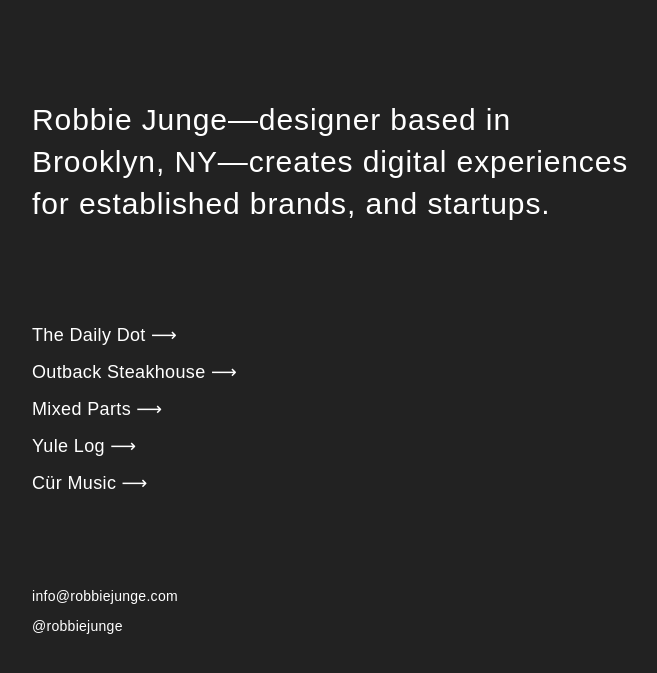
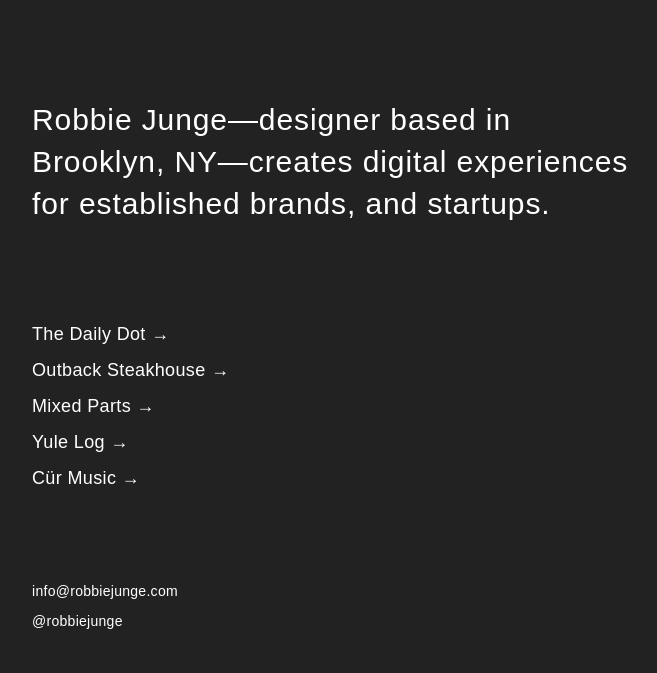
Before and after one commit to robbiejunge/robbiejunge.github.io, a Jekyll site: the page index.html, which Jekyll copies as it is, in a window 1280 px wide. Shown: the top 673 px of the page, without its empty margins (134-791 px from the left). Built offline with Jekyll 4.4.1, drawn with Linux system fonts in a browser that asks for light colours.

Commit message:
Add files via upload

```diff
--- a/Outback.html
+++ b/Outback.html
@@ -17,8 +17,8 @@
  <img src="images/Outback_Desktop_1.png">
 
  <h1 class="pullquote">Sitefinity Website of the Year 2015<br>
-Organic Traffic ⬆ 20%<br>
-Click Thru Seating Conversion ⬆ 71%</h1>
+Organic Traffic ↑ 20%<br>
+Click Thru Seating Conversion ↑ 71%</h1>
 
  <img src="images/Outback_Desktop_2.png">
 
--- a/index.html
+++ b/index.html
@@ -13,11 +13,11 @@
  </div>
 
 <div id="Projects">
- 	<a href="TheDailyDot.html"><h2>The Daily Dot ⟶</h2></a>
- 	<a href="Outback.html"><h2>Outback Steakhouse ⟶</h2></a>
- 	<a href="Mixedparts.html"><h2>Mixed Parts ⟶</h2></a>
- 	<a href="Yulelog.html"><h2>Yule Log ⟶</h2></a>
- 	<a href="Curmusic.html"><h2>Cür Music ⟶</h2></a>
+ 	<a href="TheDailyDot.html"><h2>The Daily Dot →</h2></a>
+ 	<a href="Outback.html"><h2>Outback Steakhouse →</h2></a>
+ 	<a href="Mixedparts.html"><h2>Mixed Parts →</h2></a>
+ 	<a href="Yulelog.html"><h2>Yule Log →</h2></a>
+ 	<a href="Curmusic.html"><h2>Cür Music →</h2></a>
  </div>
 
 
```
